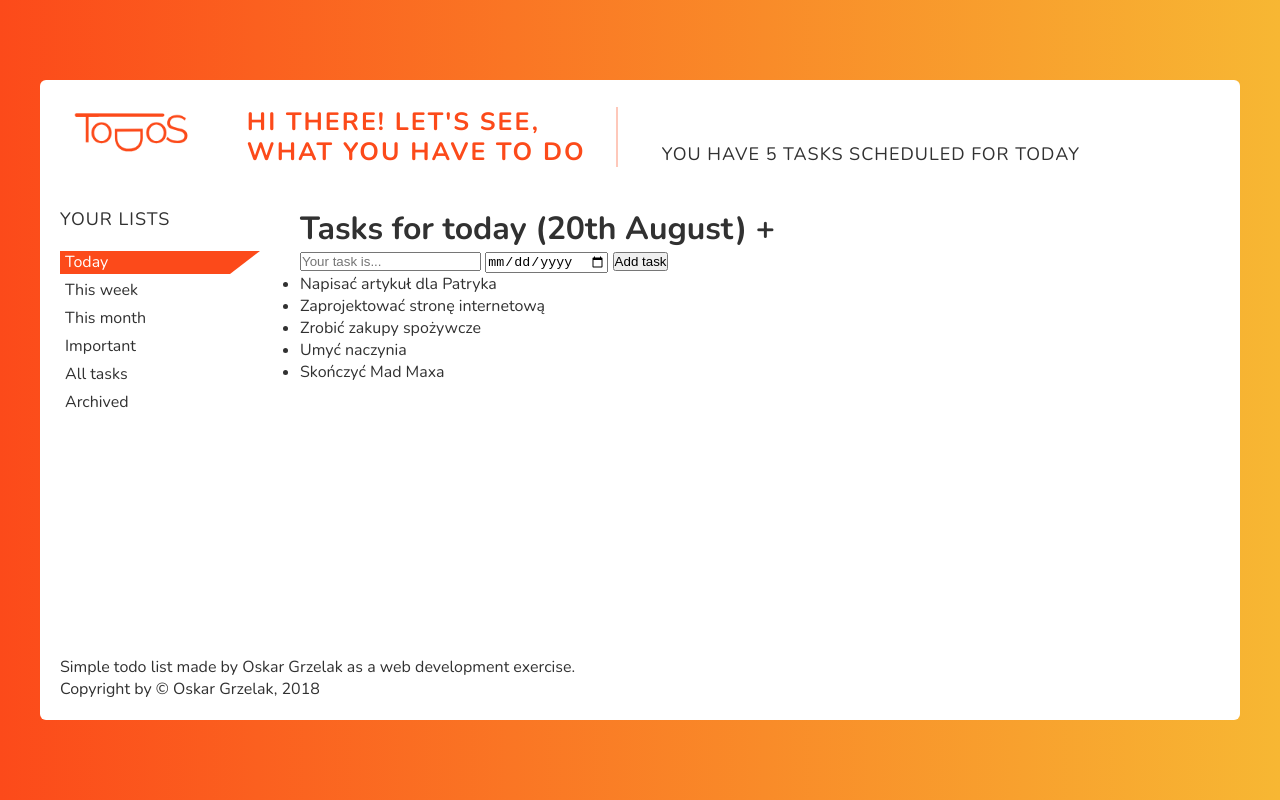
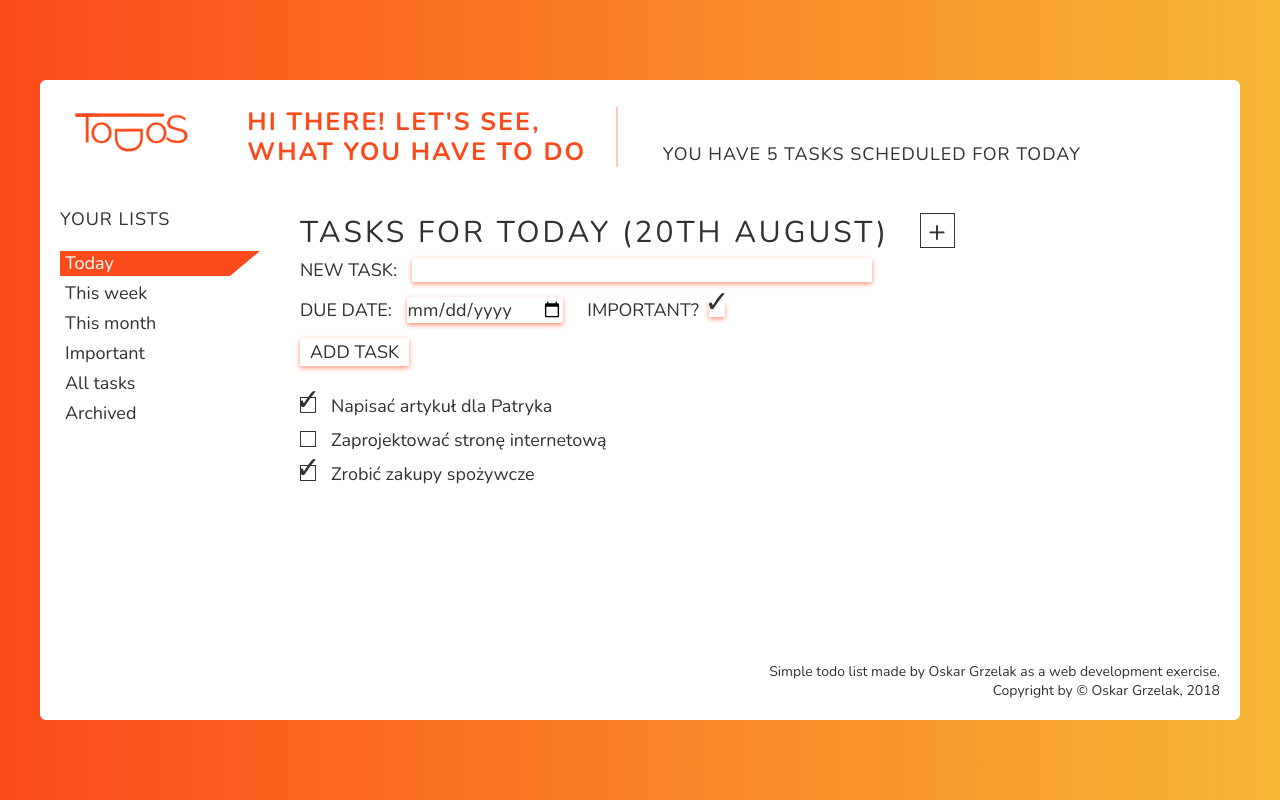
Before and after one commit to OskarGrzelak/TodoList, a plain HTML site: page index.html in a window 1280 px wide. Drawn offline with nearby package versions, Linux system fonts and the light colour scheme.

Commit message:
todo section and footer stylization

```diff
--- a/css/style.css
+++ b/css/style.css
@@ -1,8 +1,14 @@
 body {
   font-family: 'Nunito', sans-serif;
   font-weight: 400;
-  font-size: 1.6rem;
+  font-size: 1.8rem;
   color: #313131; }
+
+.heading-primary {
+  text-transform: uppercase;
+  font-weight: 300;
+  font-size: 3rem;
+  letter-spacing: .3rem; }
 
 .heading-secondary {
   text-transform: uppercase;
@@ -17,6 +23,84 @@ body {
   font-weight: 300;
   font-size: 1.8rem;
   letter-spacing: .1rem; }
+
+.add-btn__btn {
+  display: inline-block;
+  height: 3.5rem;
+  width: 3.5rem;
+  border: 1px solid #313131;
+  transform: translateY(6px);
+  margin-left: 2rem;
+  cursor: default;
+  position: relative;
+  transition: all .2s; }
+  .add-btn__btn:hover {
+    border: 1px solid #fc4a1a; }
+    .add-btn__btn:hover .add-btn__sign {
+      color: #fc4a1a; }
+
+.add-btn__sign {
+  position: absolute;
+  top: 50%;
+  left: 50%;
+  transform: translate(-45%, -50%);
+  transition: all .2s; }
+
+.form-btn {
+  background-color: #ffffff;
+  border: none;
+  text-transform: uppercase;
+  font-family: inherit;
+  color: inherit;
+  font-size: 1.8rem;
+  box-shadow: 0px 2px 5px 0px rgba(252, 74, 26, 0.6);
+  padding: .2rem 1rem; }
+
+.checkbox {
+  display: inline-block;
+  height: 1.6rem;
+  width: 1.6rem;
+  border: 1px solid #313131;
+  margin-right: 1.5rem;
+  transform: translateY(1px);
+  position: relative; }
+  .checkbox--form {
+    margin-left: 1rem;
+    border: none;
+    box-shadow: 0px 2px 5px 0px rgba(252, 74, 26, 0.6); }
+
+.check {
+  position: absolute;
+  top: 50%;
+  left: 50%;
+  transform: translate(-50%, -65%);
+  font-size: 3rem; }
+
+.form__group:not(:last-child) {
+  margin-bottom: 1.5rem; }
+
+.form__group:nth-child(2) .form__input:first-of-type {
+  margin-right: 2rem; }
+
+.form__label {
+  display: inline-block;
+  text-transform: uppercase;
+  margin-right: 1rem; }
+
+.form__input {
+  font-size: 1.8rem;
+  font-family: inherit;
+  color: inherit;
+  border-radius: 2px;
+  border: none;
+  box-shadow: 0px 2px 5px 0px rgba(252, 74, 26, 0.6); }
+  .form__input:focus {
+    outline: none; }
+  .form__input[type="text"] {
+    width: 50%; }
+
+.form__check-input {
+  display: none; }
 
 * {
   margin: 0;
@@ -33,10 +117,14 @@ body {
 .container {
   background-color: #ffffff;
   max-width: 120rem;
-  height: 80vh;
+  min-height: 80vh;
   margin: 10vh auto;
   border-radius: 6px;
   position: relative; }
+  .container::after {
+    content: "";
+    display: table;
+    clear: both; }
 
 .header {
   padding: 2rem;
@@ -82,9 +170,20 @@ body {
 .todo {
   float: left;
   display: block;
-  height: calc(80vh - 14rem);
   width: 80%;
-  padding: 2rem; }
+  padding: 2rem;
+  margin-bottom: 8rem; }
+  .todo__header {
+    margin-bottom: .5rem; }
+  .todo__add-task {
+    margin-bottom: .5rem; }
+  .todo__list {
+    list-style: none;
+    margin-top: 3rem; }
+  .todo__task {
+    line-height: 1; }
+    .todo__task:not(:last-child) {
+      margin-bottom: 1.5rem; }
 
 .footer {
   position: absolute;
@@ -92,3 +191,6 @@ body {
   right: 0;
   width: 100%;
   padding: 2rem; }
+  .footer__copyright {
+    font-size: 1.4rem;
+    text-align: right; }
--- a/index.html
+++ b/index.html
@@ -40,22 +40,37 @@
 
         <main class="todo">
             <div class="todo__header">
-                <h1 class="heading-primary">Tasks for today (<span id="today-date">20th August</span>) <span id="add-task">&plus;</span></h1>
+                <h1 class="heading-primary">Tasks for today (<span id="today-date">20th August</span>) <div class="add-btn__btn"><span class="add-btn__sign" id="add-task">&plus;</span></div></h1>
             </div>
-            <div class="todo__task-adder">
-                <form class="todo__form">
-                    <input type="text" class="todo__input" placeholder="Your task is...">
-                    <input type="date" class="todo__input">
-                    <button class="btn">Add task</button>
+            <div class="todo__add-task">
+                <form class="form">
+                    <div class="form__group">
+                        <label for="task-name" class="form__label">New task:</label>
+                        <input type="text" class="form__input" id="task-name">
+                    </div>
+                    <div class="form__group">
+                        <label for="task-date" class="form__label">Due date:</label>
+                        <input type="date" class="form__input" id="task-date">
+                        <label for="task-important" class="form__label">Important?<span class="checkbox checkbox--form"><span class="check">&check;</span></span></label>
+                        <input type="checkbox" name="Important" class="form__check-input" id="task-important">
+                    </div>
+                    <div class="form__group">
+                        <button class="form-btn">Add task</button>
+                    </div>
                 </form>
             </div>
             <div class="todo__tasks">
                 <ul class="todo__list">
-                    <li class="todo__task">Napisać artykuł dla Patryka</li>
-                    <li class="todo__task">Zaprojektować stronę internetową</li>
-                    <li class="todo__task">Zrobić zakupy spożywcze</li>
-                    <li class="todo__task">Umyć naczynia</li>
-                    <li class="todo__task">Skończyć Mad Maxa</li>
+                    <li class="todo__task"><span class="checkbox"><span class="check">&check;</span></span>Napisać artykuł dla Patryka</li>
+                    <li class="todo__task"><span class="checkbox"></span>Zaprojektować stronę internetową</li>
+                    <li class="todo__task"><span class="checkbox"><span class="check">&check;</span></span>Zrobić zakupy spożywcze</li>
+                    <!-- <li class="todo__task"><span class="checkbox"></span>Umyć naczynia</li>
+                    <li class="todo__task"><span class="checkbox"></span>Skończyć Mad Maxa</li>
+                    <li class="todo__task"><span class="checkbox"><span class="check">&check;</span></span>Napisać artykuł dla Patryka</li>
+                    <li class="todo__task"><span class="checkbox"></span>Zaprojektować stronę internetową</li>
+                    <li class="todo__task"><span class="checkbox"><span class="check">&check;</span></span>Zrobić zakupy spożywcze</li>
+                    <li class="todo__task"><span class="checkbox"></span>Umyć naczynia</li>
+                    <li class="todo__task"><span class="checkbox"></span>Skończyć Mad Maxa</li> -->
                 </ul>
             </div>
         </main>
--- a/sass/main.scss
+++ b/sass/main.scss
@@ -1,5 +1,7 @@
 @import "sub/variables";
 @import "sub/typography";
+@import "sub/buttons";
+@import "sub/form";
 
 @import "sub/base";
 @import "sub/header";
--- a/sass/sub/_base.scss
+++ b/sass/sub/_base.scss
@@ -16,8 +16,14 @@ body {
 .container {
     background-color: $color-white;
     max-width: 120rem;
-    height: 80vh;
+    min-height: 80vh;
     margin: 10vh auto;
     border-radius: 6px;
     position: relative;
+
+    &::after {
+        content: "";
+        display: table;
+        clear: both;
+    }
 }
--- /dev/null
+++ b/sass/sub/_buttons.scss
@@ -0,0 +1,65 @@
+.add-btn {
+
+    &__btn {
+        display: inline-block;
+        height: 3.5rem;
+        width: 3.5rem;
+        border: 1px solid $color-grey-dark;
+        transform: translateY(6px);
+        margin-left: 2rem;
+        cursor: default;
+        position: relative;
+        transition: all .2s;
+
+        &:hover {
+            border: 1px solid $color-primary;
+
+            & .add-btn__sign {
+                color: $color-primary;
+            }
+        }
+    }
+
+    &__sign {
+        position: absolute;
+        top: 50%;
+        left: 50%;
+        transform: translate(-45%, -50%);
+        transition: all .2s;
+    }
+}
+
+.form-btn {
+    background-color: $color-white;
+    border: none;
+    text-transform: uppercase;
+    font-family: inherit;
+    color: inherit;
+    font-size: 1.8rem;
+    box-shadow: 0px 2px 5px 0px rgba($color-primary, .6);
+    padding: .2rem 1rem;
+}
+
+.checkbox {
+    display: inline-block;
+    height: 1.6rem;
+    width: 1.6rem;
+    border: 1px solid $color-grey-dark;
+    margin-right: 1.5rem;
+    transform: translateY(1px);
+    position: relative;
+
+    &--form {
+        margin-left: 1rem;
+        border: none;
+        box-shadow: 0px 2px 5px 0px rgba($color-primary, .6);
+    }
+}
+
+.check {
+    position: absolute;
+    top: 50%;
+    left: 50%;
+    transform: translate(-50%, -65%);
+    font-size: 3rem;
+}
--- a/sass/sub/_footer.scss
+++ b/sass/sub/_footer.scss
@@ -2,9 +2,11 @@
     position: absolute;
     bottom: 0;
     right: 0;
-    height: 6rem;
     width: 100%;
     padding: 2rem;
 
-    border: 1px solid purple;
+    &__copyright {
+        font-size: 1.4rem;
+        text-align: right;
+    }
 }
--- /dev/null
+++ b/sass/sub/_form.scss
@@ -0,0 +1,40 @@
+.form {
+
+    &__group {
+
+        &:not(:last-child) {
+            margin-bottom: 1.5rem;
+        }
+
+        &:nth-child(2) .form__input:first-of-type {
+            margin-right: 2rem;
+        }
+    }
+
+    &__label {
+        display: inline-block;
+        text-transform: uppercase;
+        margin-right: 1rem;
+    }
+
+    &__input {
+        font-size: 1.8rem;
+        font-family: inherit;
+        color: inherit;
+        border-radius: 2px;
+        border: none;
+        box-shadow: 0px 2px 5px 0px rgba($color-primary, .6);
+
+        &:focus {
+            outline: none;
+        }
+
+        &[type="text"] {
+            width: 50%;
+        }
+    }
+
+    &__check-input {
+        display: none;
+    }
+}
--- a/sass/sub/_todo.scss
+++ b/sass/sub/_todo.scss
@@ -1,9 +1,28 @@
 .todo {
     float: left;
     display: block;
-    height: calc(80vh - 14rem);
     width: 80%;
     padding: 2rem;
+    margin-bottom: 8rem;
 
-    border: 1px solid green;
+    &__header {
+        margin-bottom: .5rem;
+    }
+
+    &__add-task {
+        margin-bottom: .5rem;
+    }
+
+    &__list {
+        list-style: none;
+        margin-top: 3rem;
+    }
+
+    &__task {
+        line-height: 1;
+
+        &:not(:last-child) {
+            margin-bottom: 1.5rem;
+        }
+    }
 }
--- a/sass/sub/_typography.scss
+++ b/sass/sub/_typography.scss
@@ -1,12 +1,15 @@
 body {
     font-family: 'Nunito', sans-serif;
     font-weight: 400;
-    font-size: 1.6rem;
+    font-size: 1.8rem;
     color: $color-grey-dark;
 }
 
 .heading-primary {
-
+    text-transform: uppercase;
+    font-weight: 300;
+    font-size: 3rem;
+    letter-spacing: .3rem;
 }
 
 .heading-secondary {
--- a/sass/sub/_variables.scss
+++ b/sass/sub/_variables.scss
@@ -1,5 +1,7 @@
 $color-white: #ffffff;
+$color-black: #000000;
 
 $color-grey-dark: #313131;
+$color-grey-ligth: #e1e1e1;
 
 $color-primary: #fc4a1a;
```
